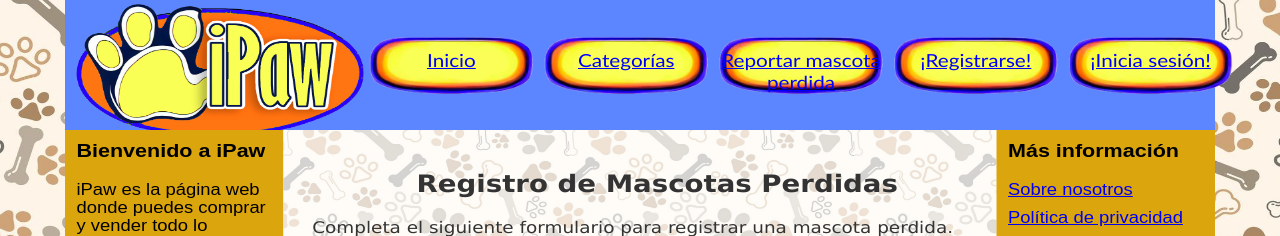
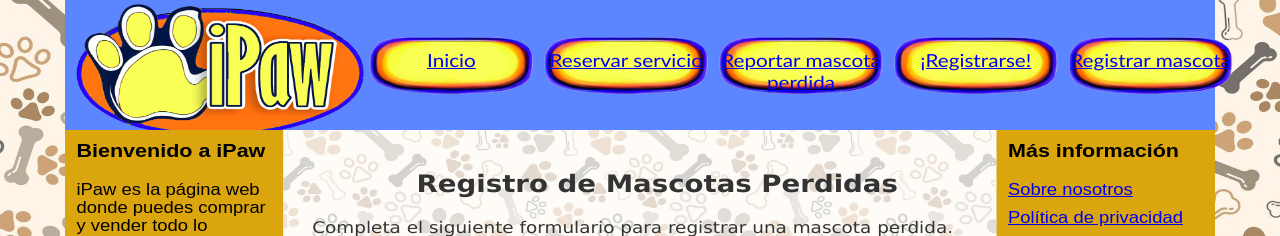
Before and after one commit to denzelbautista/webpage-ipaw, a Flask app: page /registro_m_perdidas in a window 1280 px wide; the page is wider, and only the part inside the window is pictured. Shown: the top 236 px of that part. Run offline with Flask 3, Linux system fonts and the light colour scheme.

Commit message:
Update registro_m_perdida.html

```diff
--- a/frontend/templates/registro_m_perdida.html
+++ b/frontend/templates/registro_m_perdida.html
@@ -19,11 +19,11 @@
             <img src="/static/images/ipawv2.png" />
           </div>
           <ul class="menu">
-            <li>Inicio</li>
-            <li>Categorías</li>
+            <li onclick="redirigirinicio()" >Inicio</li>
+            <li onclick="redirigirreserva()" >Reservar servicio</li>
             <li onclick="redirigirregistro_m_perdidas()" >Reportar mascota perdida</li>
             <li onclick="redirigirregistro()">¡Registrarse!</li>
-            <li onclick="redirigirlogin()">¡Inicia sesión!</li>
+            <li onclick="redirigirmascota()">Registrar mascota</li>
           </ul>
         </div>
         <div class="content">
```
